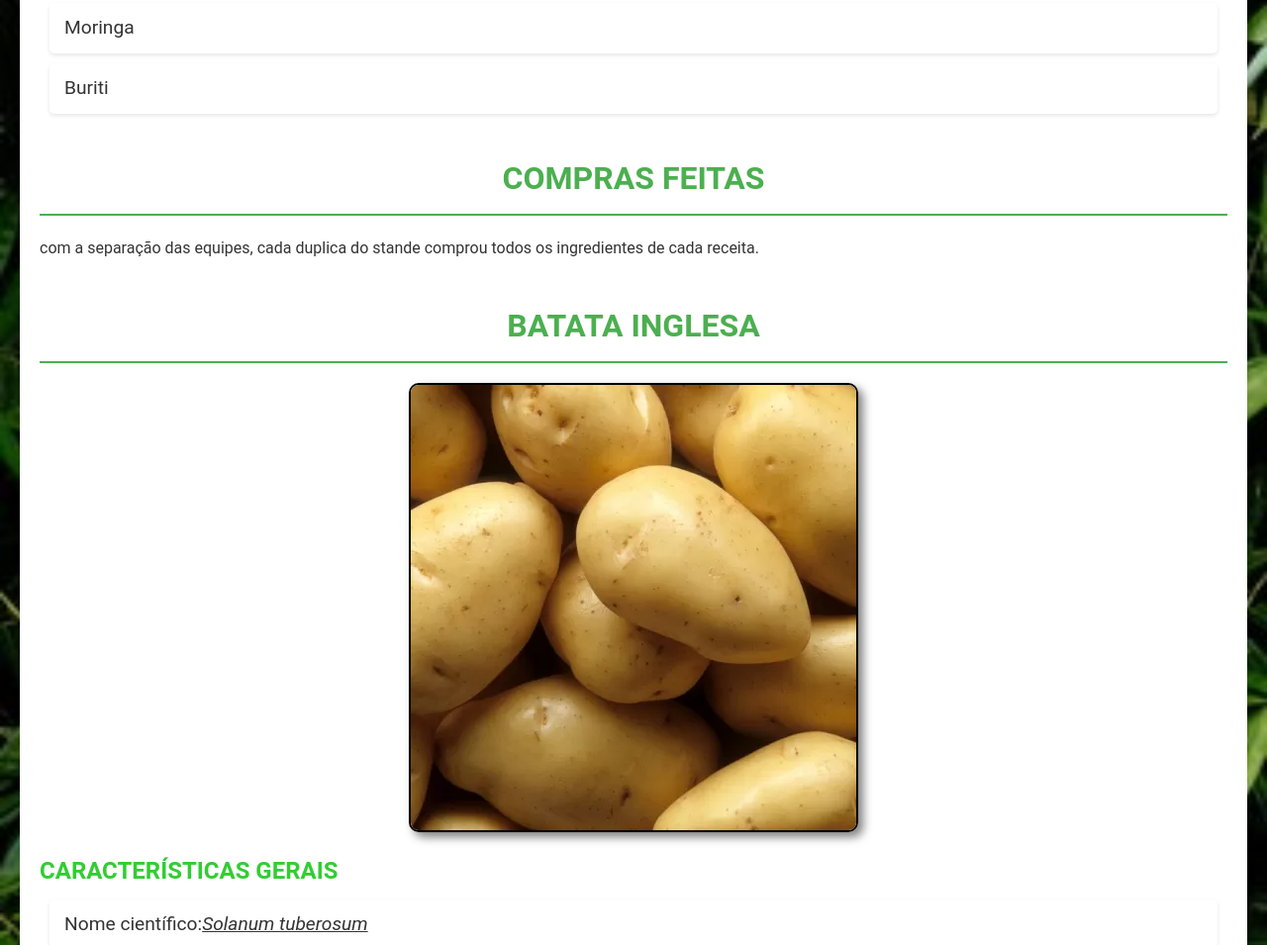
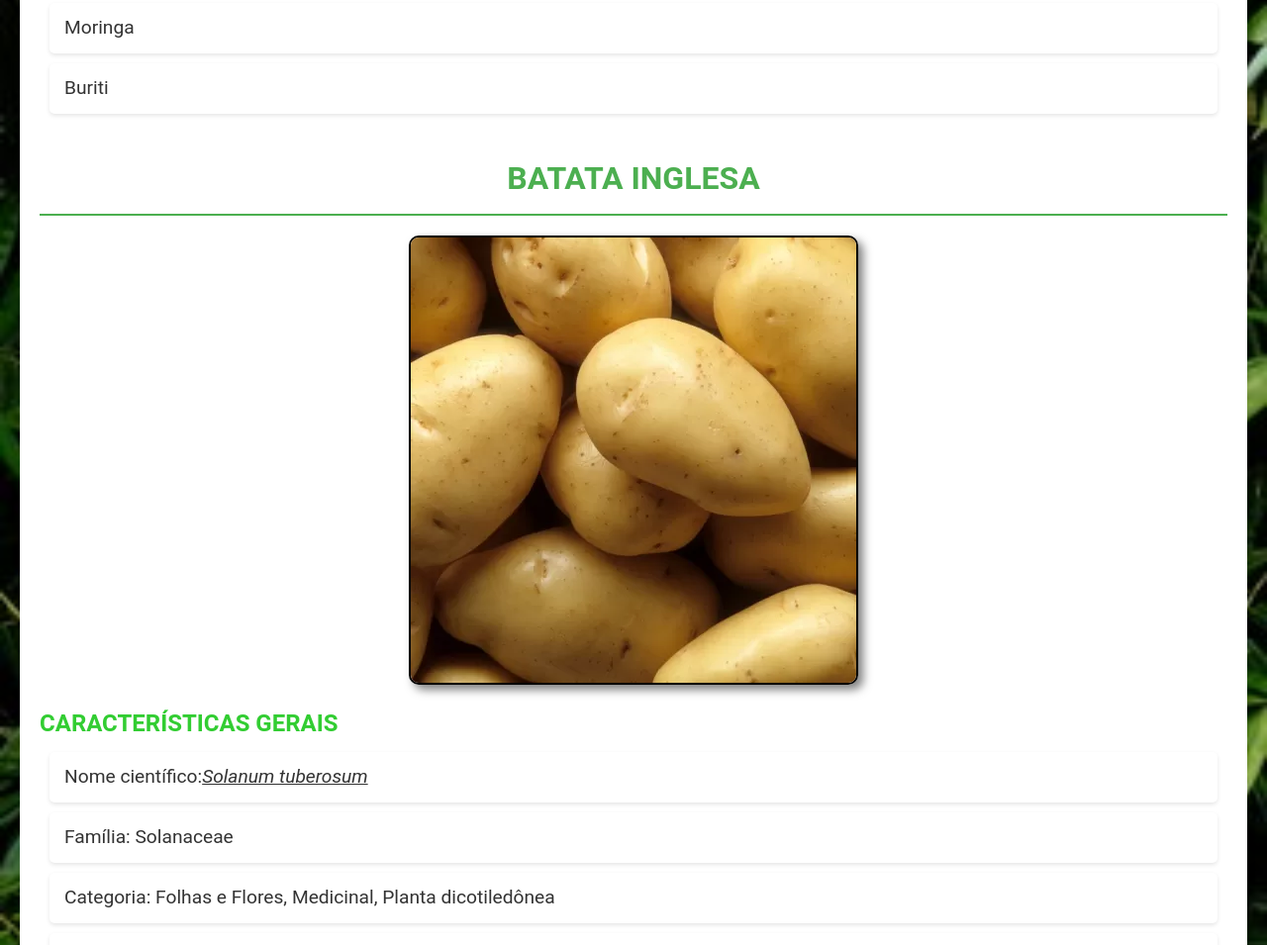
Before and after one commit to REDSNOW13/projeto-CHA, a plain HTML site: page index.html in a window 1280 px wide. Shown: the part 2540-3495 px from the top of the page at 99% size. Drawn offline with Linux system fonts and the light colour scheme.

Commit message:
Atualizar o index.html

```diff
--- a/index.html
+++ b/index.html
@@ -19,7 +19,6 @@
           <li><a href="#introducao">INTRODUÇÃO</a></li>
           <li><a href="#equipe">EQUIPES</a></li>
           <li><a href="#vegetais">VEGETAIS USADOS</a></li>
-          <li><a href="#compras">COMPRAS FEITAS</a></li>
           <li><a href="#batata">BATATA INGLESA</a></li>
           <li><a href="#moringa">MORINGA</a></li>
           <li><a href="#buriti">BURITI</a></li>
@@ -74,9 +73,7 @@ Primeiro, foram formadas as equipes com os seguintes integrantes: Carlos Daniel,
       </div>
     </section>
 
-    <section id="compras">
-      <h2>COMPRAS FEITAS</h2>
-      <p>com a separação das equipes, cada duplica do stande comprou todos os ingredientes de cada receita.</p>
+
     </section>
 
     <section id="batata">
```
